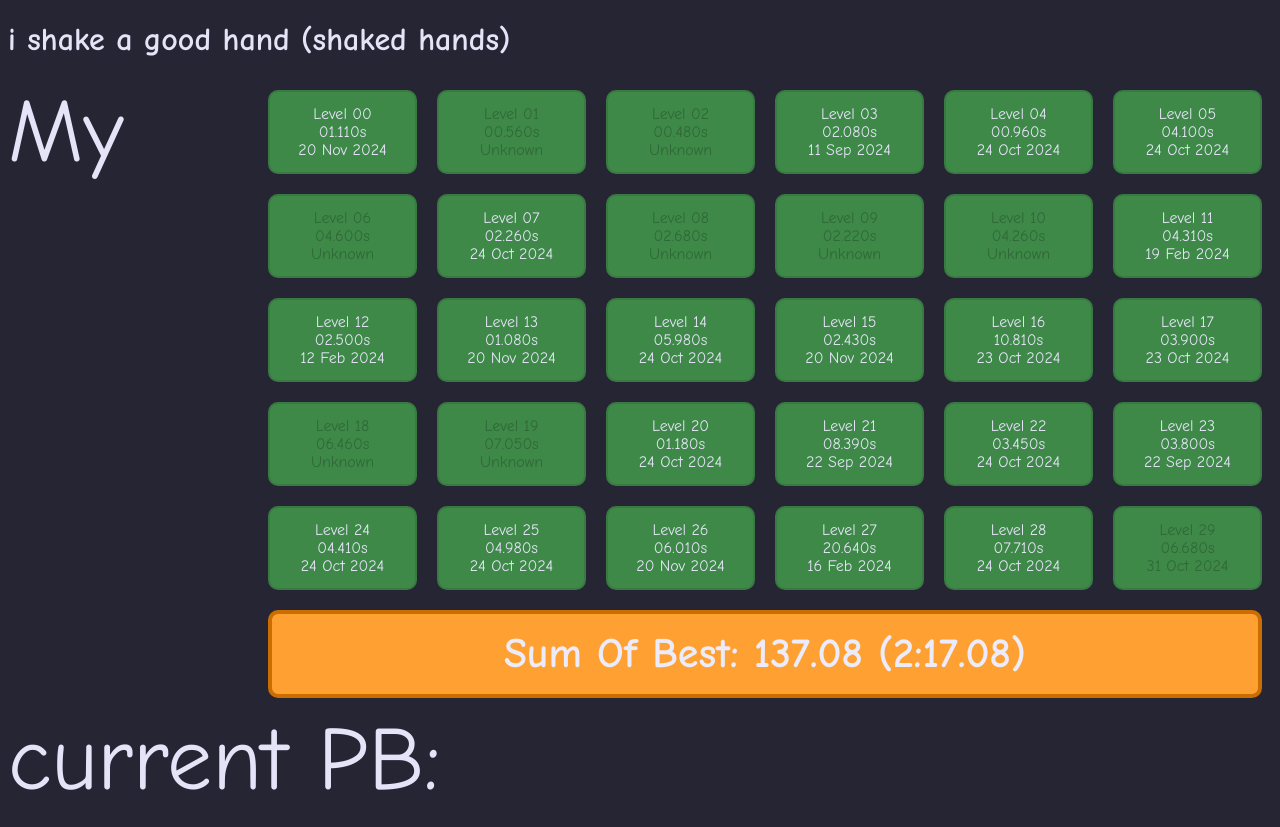
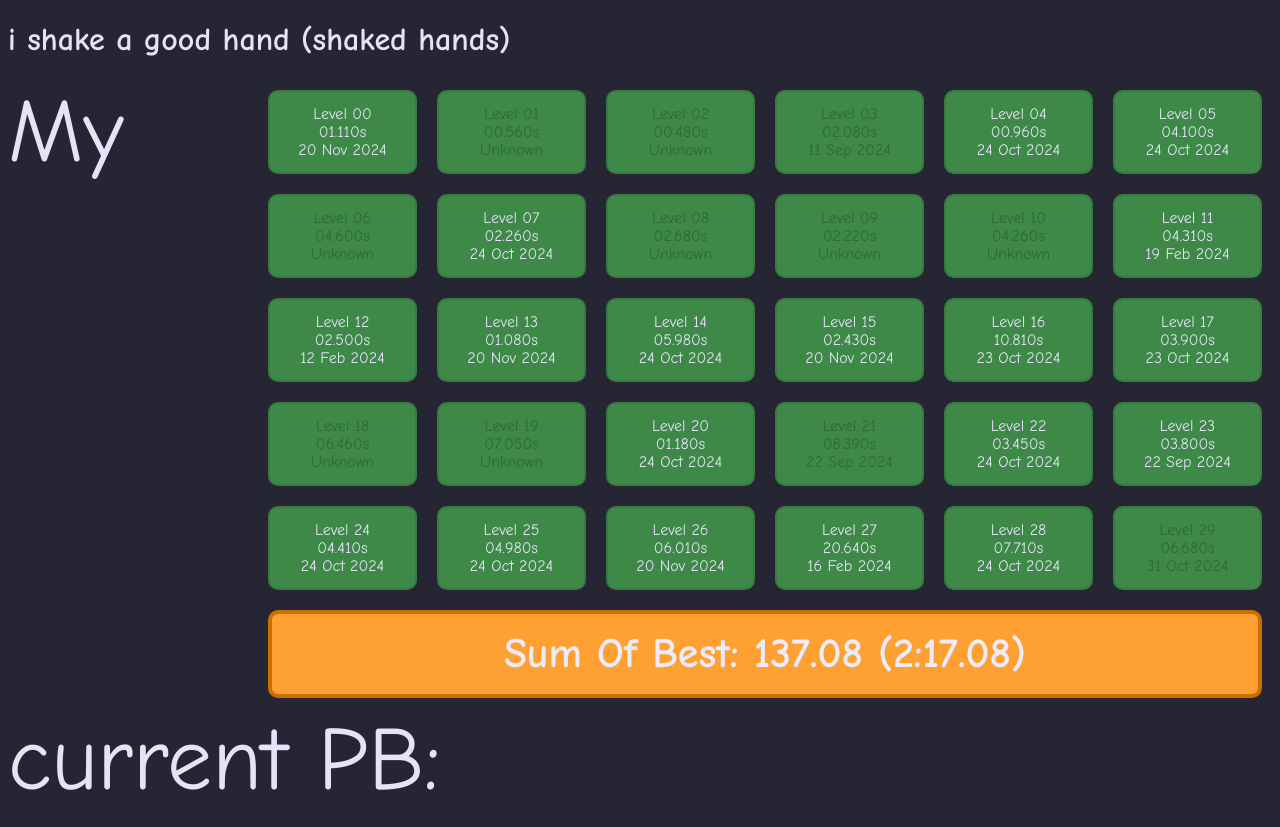
Before and after one commit to ellieee31/site, a plain HTML site: page handshakes.html in a window 1280 px wide. Drawn offline with Linux system fonts and the light colour scheme; grey boxes are pictures that could not be loaded.

Commit message:
Update handshakes.html

```diff
--- a/handshakes.html
+++ b/handshakes.html
@@ -16,7 +16,7 @@
             totalTimeModa = 0
             ytlink = 1;
             for (i = 0; i <= 29; i++) {
-                if (L[i][2] == "Unknown" || L[i][3] == false) {
+                if (L[i][2] == "Unknown" || L[i][4] == false) {
                     document.write(`<div class="level unrecorded">Level ${L[i][0]} <br> ${L[i][1]}s <br> ${L[i][2]} <br></a></div>`);
                 }
                 else {
```
